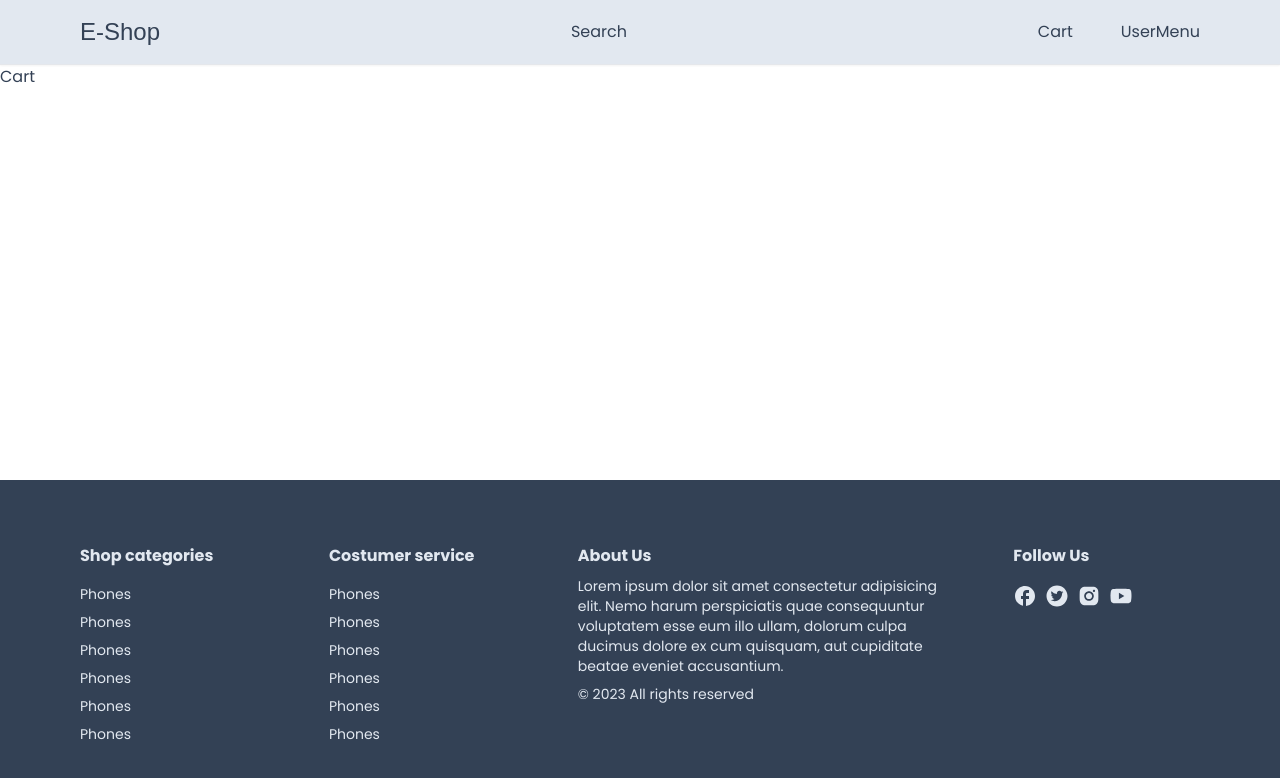
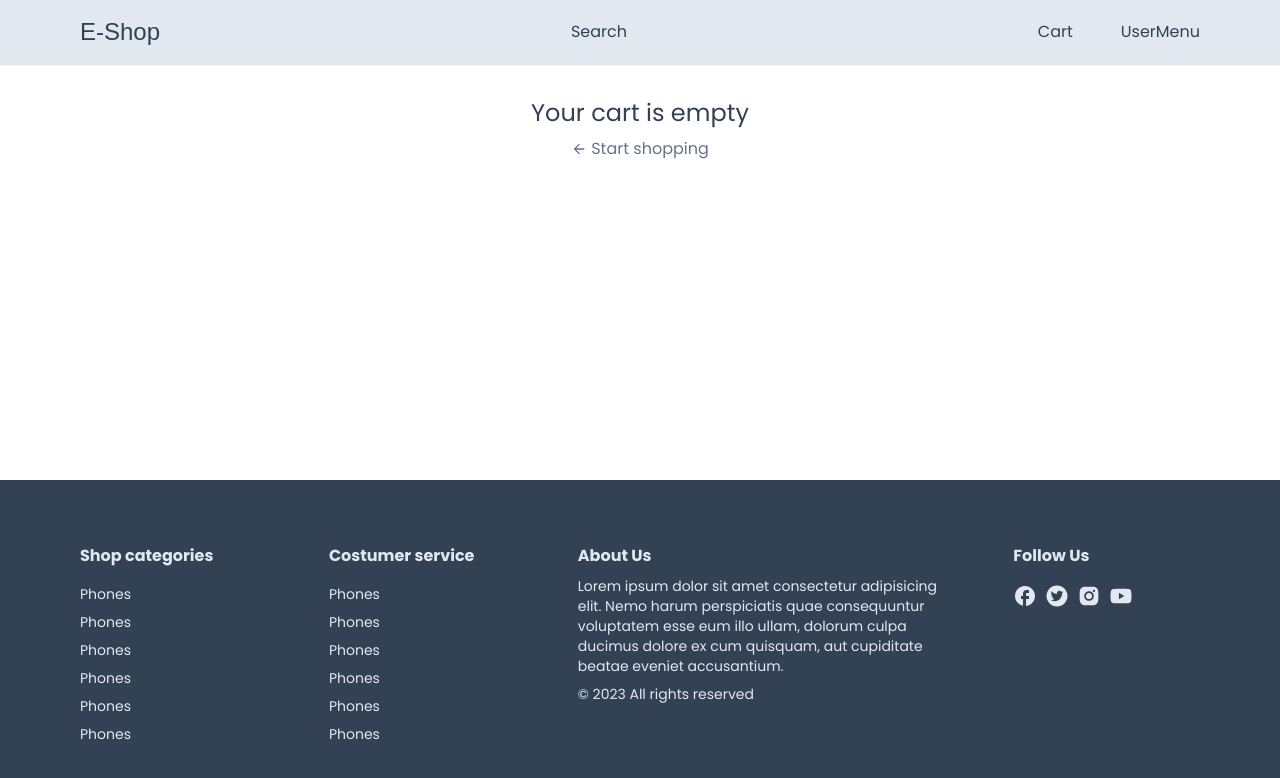
Before and after one commit to aladdin91/ecommerce-shop, a Next.js app: page /cart in a window 1280 px wide. Shown: the top 778 px of the page. Built offline with nearby package versions, Linux system fonts and the light colour scheme; a web font is replaced by a local one.

Commit message:
create basic component for cart

```diff
--- /dev/null
+++ b/app/cart/CartClient.tsx
@@ -0,0 +1,67 @@
+"use client";
+import { useCart } from "@/hooks/useCart";
+import Link from "next/link";
+import { MdArrowBack } from "react-icons/md";
+import Heading from "../components/Heading";
+import Button from "../components/Button";
+
+const CartClient = () => {
+  const { cartProducts } = useCart();
+  if (!cartProducts || cartProducts.length === 0) {
+    return (
+      <div className="flex flex-col items-center">
+        <div className=" text-2xl">Your cart is empty</div>
+        <div>
+          <Link
+            href="/"
+            className="text-slate-500 flex items-center gap-1 mt-2"
+          >
+            <MdArrowBack />
+            <span>Start shopping</span>
+          </Link>
+        </div>
+      </div>
+    );
+  }
+  return (
+    <div>
+      <Heading title="Shopping cart" center />
+      <div className="grid grid-cols-5 text-xs gap-4 pb-2 items-center mt-8">
+        <div className="col-span-2 justify-self-start">PRODUCT</div>
+        <div className="justify-self-center">PRICE</div>
+        <div className="justify-self-center">QUANTITY</div>
+        <div className="justify-self-end">TOTAL</div>
+      </div>
+      <div>
+        {cartProducts &&
+          cartProducts.map((item) => {
+            return <div key={item.id}> {item.name} </div>;
+          })}
+      </div>
+      <div className=" border-t-[1.5px] border-slate-200 py-4 flex justify-between gap-4">
+        <div className="w-[90px]">
+          <Button onClick={() => {}} label="Clear cart" small outline />
+        </div>
+        <div className="text-sm flex flex-col gap-1 items-start">
+          <div className="flex justify-between w-full text-base font-semibold">
+            <span>Subtotal</span>
+            <span>$100.23</span>
+          </div>
+          <p className="text-slate-500">
+            Taxes and shopping calculate at checkout
+          </p>
+          <Button label="Checkout" onClick={() => {}} />
+          <Link
+            href="/"
+            className="text-slate-500 flex items-center gap-1 mt-2"
+          >
+            <MdArrowBack />
+            <span>Continue shopping</span>
+          </Link>
+        </div>
+      </div>
+    </div>
+  );
+};
+
+export default CartClient;
--- a/app/cart/page.tsx
+++ b/app/cart/page.tsx
@@ -1,6 +1,14 @@
 import React from "react";
+import Container from "../components/Container";
+import CartClient from "./CartClient";
 
 const Cart = () => {
-  return <div>Cart</div>;
+  return (
+    <div className="pt-8">
+      <Container>
+        <CartClient />
+      </Container>
+    </div>
+  );
 };
 export default Cart;
--- a/app/layout.tsx
+++ b/app/layout.tsx
@@ -4,6 +4,7 @@ import { Poppins } from "next/font/google";
 import NavBar from "./components/nav/NavBar";
 import Footer from "./components/footer/Footer";
 import CartProvider from "@/providers/CartProvider";
+import { Toaster } from "react-hot-toast";
 
 const poppins = Poppins({ subsets: ["latin"], weight: ["400", "700"] });
 
@@ -20,6 +21,14 @@ export default function RootLayout({
   return (
     <html lang="en">
       <body className={`${poppins.className} text-slate-700`}>
+        <Toaster
+          toastOptions={{
+            style: {
+              background: "rgb(51 65 85)",
+              color: "#fff",
+            },
+          }}
+        />
         <CartProvider>
           <div className="flex flex-col min-h-screen">
             <NavBar />
--- a/app/product/[productId]/ProductDetails.tsx
+++ b/app/product/[productId]/ProductDetails.tsx
@@ -58,7 +58,7 @@ const ProductDetails: React.FC<ProductDetailsProps> = ({ product }) => {
         setIsProductInCart(true);
       }
     }
-  }, [cartProducts]);
+  }, [cartProducts, product.id]);
 
   const productRating =
     product.reviews.reduce((acc: number, item: any) => item.rating + acc, 0) /
@@ -78,6 +78,7 @@ const ProductDetails: React.FC<ProductDetailsProps> = ({ product }) => {
       return { ...prev, quantity: prev.quantity - 1 };
     });
   }, [cartProduct]);
+
   const handelQuantityIncrease = useCallback(() => {
     setCartProduct((prev) => {
       if (cartProduct.quantity === 99) {
@@ -145,7 +146,9 @@ const ProductDetails: React.FC<ProductDetailsProps> = ({ product }) => {
             <Horizontal />
             <div className="max-w-[300px]">
               <Button
-                onClick={() => handelAddProductToCard(cartProduct)}
+                onClick={() => {
+                  handelAddProductToCard(cartProduct);
+                }}
                 label="Add to cart"
               />
             </div>
--- a/hooks/useCart.tsx
+++ b/hooks/useCart.tsx
@@ -6,6 +6,7 @@ import {
   useEffect,
   useState,
 } from "react";
+import { toast } from "react-hot-toast";
 
 type CartContextType = {
   cartTotalQuantity: number;
@@ -34,16 +35,19 @@ export const CartContextProvider = (props: Props) => {
   const handelAddProductToCard = useCallback((product: CartProductType) => {
     setCartProducts((prev) => {
       let updatedCart;
+      console.log("handelAddProductToCard run");
 
       if (prev) {
         updatedCart = [...prev, product];
       } else {
         updatedCart = [product];
       }
+      toast.success("Cart added successfully");
       localStorage.setItem("cartItems", JSON.stringify(updatedCart));
       return updatedCart;
     });
   }, []);
+
   const value = {
     cartTotalQuantity,
     cartProducts,
--- a/package.json
+++ b/package.json
@@ -23,6 +23,7 @@
     "postcss": "8.4.32",
     "react": "18.2.0",
     "react-dom": "18.2.0",
+    "react-hot-toast": "^2.4.1",
     "react-icons": "^4.12.0",
     "tailwindcss": "3.4.0",
     "typescript": "5.3.3"
```
Also changed, not shown: 1 other file (tests, documents, lock files or other folders).
